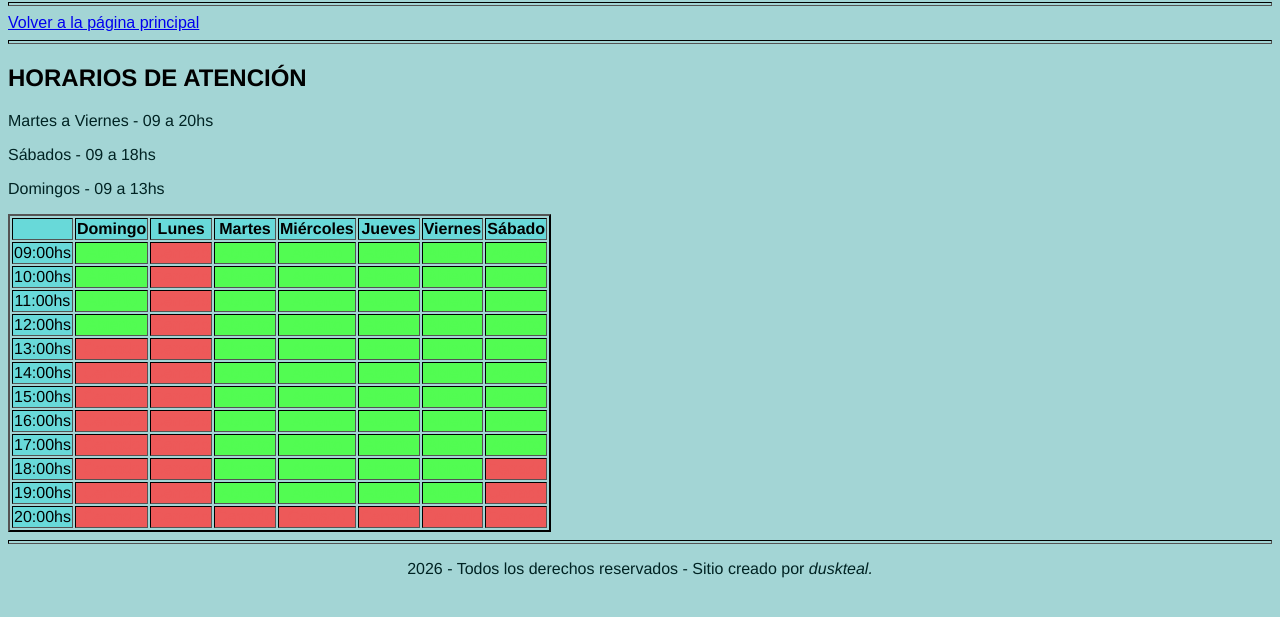
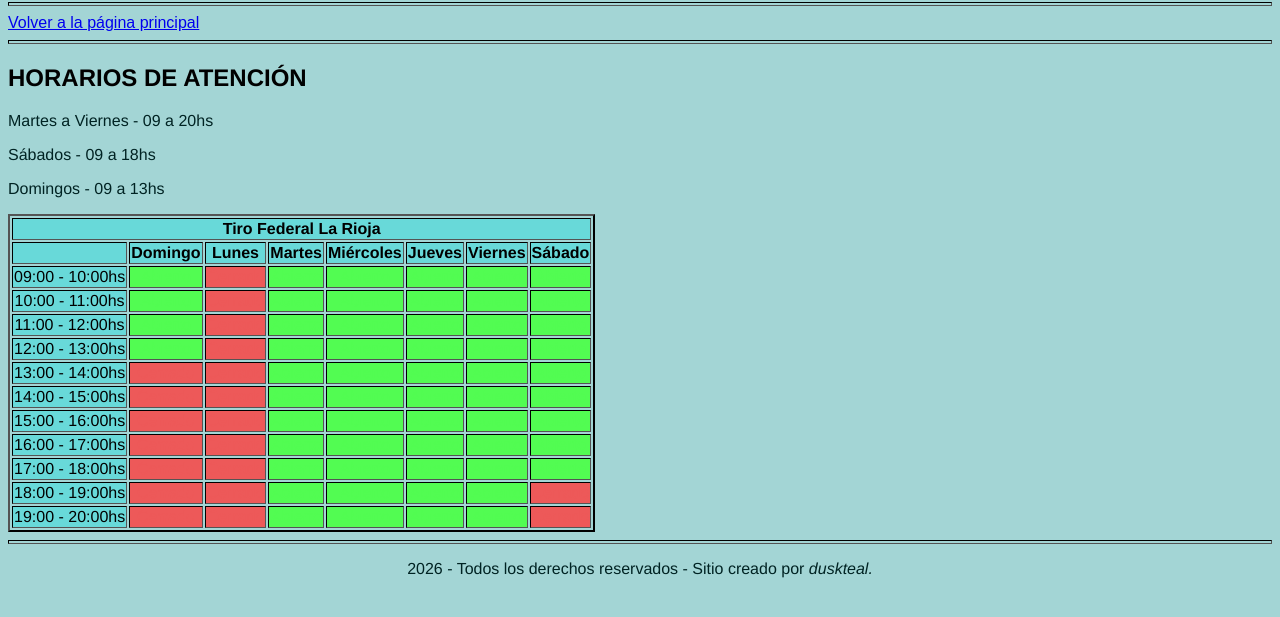
Before and after one commit to duskteal/TP1_Goyochea, a plain HTML site: page horario.html in a window 1280 px wide. Shown: the part 79-696 px from the top of the page. Drawn offline with Linux system fonts and the light colour scheme.

Commit message:
cambio de estilo en horario

```diff
--- a/horario.html
+++ b/horario.html
@@ -27,7 +27,8 @@
 
                 <table border="2px">
                     <thead>
-                        <tr colspan="8"> <!-- 7 columnas para cada dia + columna esquina -->
+                        <th colspan="8">Tiro Federal La Rioja</th> <!-- 7 columnas para cada dia + columna horario -->
+                        <tr>
                             <th></th>
                             <th>Domingo</th>
                             <th>Lunes</th>
@@ -41,7 +42,7 @@
 
                     <tbody>
                         <tr>
-                            <td id="hora">09:00hs</td>
+                            <td id="hora">09:00 - 10:00hs</td>
                             <td id="abierto">Abierto</td> <!--Domingo-->
                             <td id="cerrado">Cerrado</td> <!--Lunes-->
                             <td id="abierto">Abierto</td> <!--Martes-->
@@ -51,7 +52,7 @@
                             <td id="abierto">Abierto</td> <!--Sabado-->
                         </tr>
                         <tr>
-                            <td id="hora">10:00hs</td>
+                            <td id="hora">10:00 - 11:00hs</td>
                             <td id="abierto">Abierto</td> <!--Domingo-->
                             <td id="cerrado">Cerrado</td> <!--Lunes-->
                             <td id="abierto">Abierto</td> <!--Martes-->
@@ -61,7 +62,7 @@
                             <td id="abierto">Abierto</td> <!--Sabado-->
                         </tr>
                         <tr>
-                            <td id="hora">11:00hs</td>
+                            <td id="hora">11:00 - 12:00hs</td>
                             <td id="abierto">Abierto</td> <!--Domingo-->
                             <td id="cerrado">Cerrado</td> <!--Lunes-->
                             <td id="abierto">Abierto</td> <!--Martes-->
@@ -71,7 +72,7 @@
                             <td id="abierto">Abierto</td> <!--Sabado-->
                         </tr>
                         <tr>
-                            <td id="hora">12:00hs</td>
+                            <td id="hora">12:00 - 13:00hs</td>
                             <td id="abierto">Abierto</td> <!--Domingo-->
                             <td id="cerrado">Cerrado</td> <!--Lunes-->
                             <td id="abierto">Abierto</td> <!--Martes-->
@@ -81,7 +82,7 @@
                             <td id="abierto">Abierto</td> <!--Sabado-->
                         </tr>
                         <tr>
-                            <td id="hora">13:00hs</td>
+                            <td id="hora">13:00 - 14:00hs</td>
                             <td id="cerrado">Cerrado</td> <!--Domingo-->
                             <td id="cerrado">Cerrado</td> <!--Lunes-->
                             <td id="abierto">Abierto</td> <!--Martes-->
@@ -91,7 +92,7 @@
                             <td id="abierto">Abierto</td> <!--Sabado-->
                         </tr>
                         <tr>
-                            <td id="hora">14:00hs</td>
+                            <td id="hora">14:00 - 15:00hs</td>
                             <td id="cerrado">Cerrado</td> <!--Domingo-->
                             <td id="cerrado">Cerrado</td> <!--Lunes-->
                             <td id="abierto">Abierto</td> <!--Martes-->
@@ -101,7 +102,7 @@
                             <td id="abierto">Abierto</td> <!--Sabado-->
                         </tr>
                         <tr>
-                            <td id="hora">15:00hs</td>
+                            <td id="hora">15:00 - 16:00hs</td>
                             <td id="cerrado">Cerrado</td> <!--Domingo-->
                             <td id="cerrado">Cerrado</td> <!--Lunes-->
                             <td id="abierto">Abierto</td> <!--Martes-->
@@ -111,7 +112,7 @@
                             <td id="abierto">Abierto</td> <!--Sabado-->
                         </tr>
                         <tr>
-                            <td id="hora">16:00hs</td>
+                            <td id="hora">16:00 - 17:00hs</td>
                             <td id="cerrado">Cerrado</td> <!--Domingo-->
                             <td id="cerrado">Cerrado</td> <!--Lunes-->
                             <td id="abierto">Abierto</td> <!--Martes-->
@@ -121,7 +122,7 @@
                             <td id="abierto">Abierto</td> <!--Sabado-->
                         </tr>
                         <tr>
-                            <td id="hora">17:00hs</td>
+                            <td id="hora">17:00 - 18:00hs</td>
                             <td id="cerrado">Cerrado</td> <!--Domingo-->
                             <td id="cerrado">Cerrado</td> <!--Lunes-->
                             <td id="abierto">Abierto</td> <!--Martes-->
@@ -131,7 +132,7 @@
                             <td id="abierto">Abierto</td> <!--Sabado-->
                         </tr>
                         <tr>
-                            <td id="hora">18:00hs</td>
+                            <td id="hora">18:00 - 19:00hs</td>
                             <td id="cerrado">Cerrado</td> <!--Domingo-->
                             <td id="cerrado">Cerrado</td> <!--Lunes-->
                             <td id="abierto">Abierto</td> <!--Martes-->
@@ -141,23 +142,13 @@
                             <td id="cerrado">Cerrado</td> <!--Sabado-->
                         </tr>
                         <tr>
-                            <td id="hora">19:00hs</td>
+                            <td id="hora">19:00 - 20:00hs</td>
                             <td id="cerrado">Cerrado</td> <!--Domingo-->
                             <td id="cerrado">Cerrado</td> <!--Lunes-->
                             <td id="abierto">Abierto</td> <!--Martes-->
                             <td id="abierto">Abierto</td> <!--Miercoles-->
                             <td id="abierto">Abierto</td> <!--Jueves-->
                             <td id="abierto">Abierto</td> <!--Viernes-->
-                            <td id="cerrado">Cerrado</td> <!--Sabado-->
-                        </tr>
-                        <tr>
-                            <td id="hora">20:00hs</td>
-                            <td id="cerrado">Cerrado</td> <!--Domingo-->
-                            <td id="cerrado">Cerrado</td> <!--Lunes-->
-                            <td id="cerrado">Cerrado</td> <!--Martes-->
-                            <td id="cerrado">Cerrado</td> <!--Miercoles-->
-                            <td id="cerrado">Cerrado</td> <!--Jueves-->
-                            <td id="cerrado">Cerrado</td> <!--Viernes-->
                             <td id="cerrado">Cerrado</td> <!--Sabado-->
                         </tr>
                     </tbody>
```
